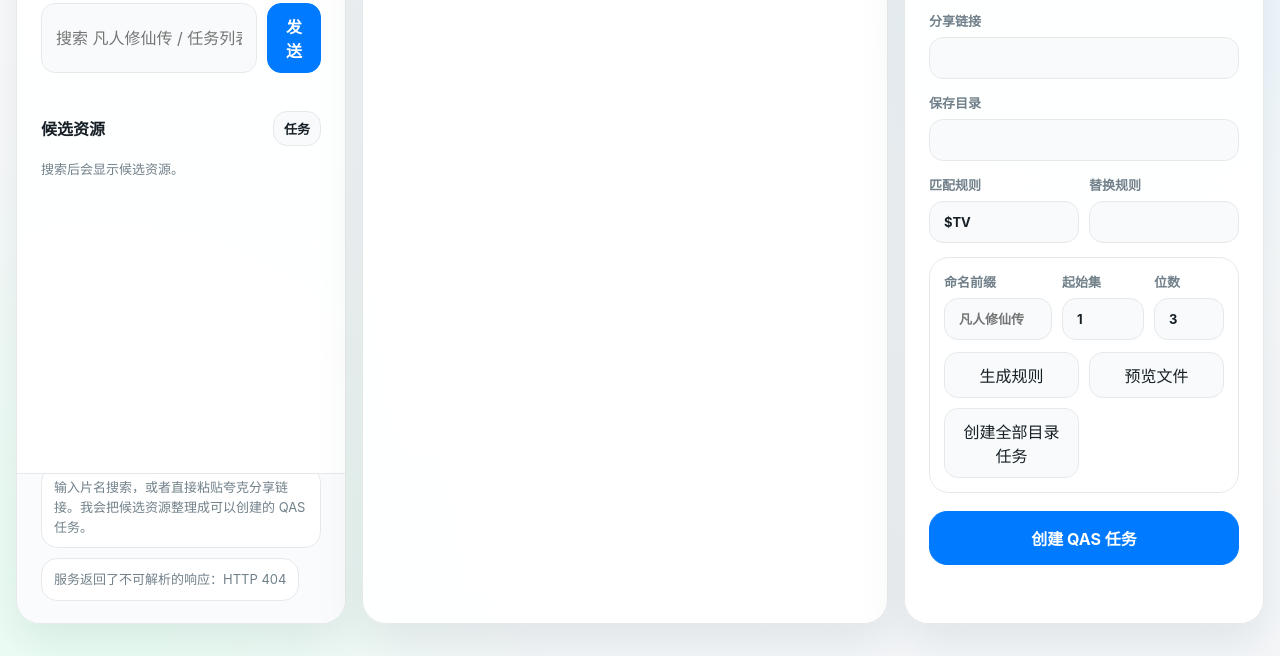
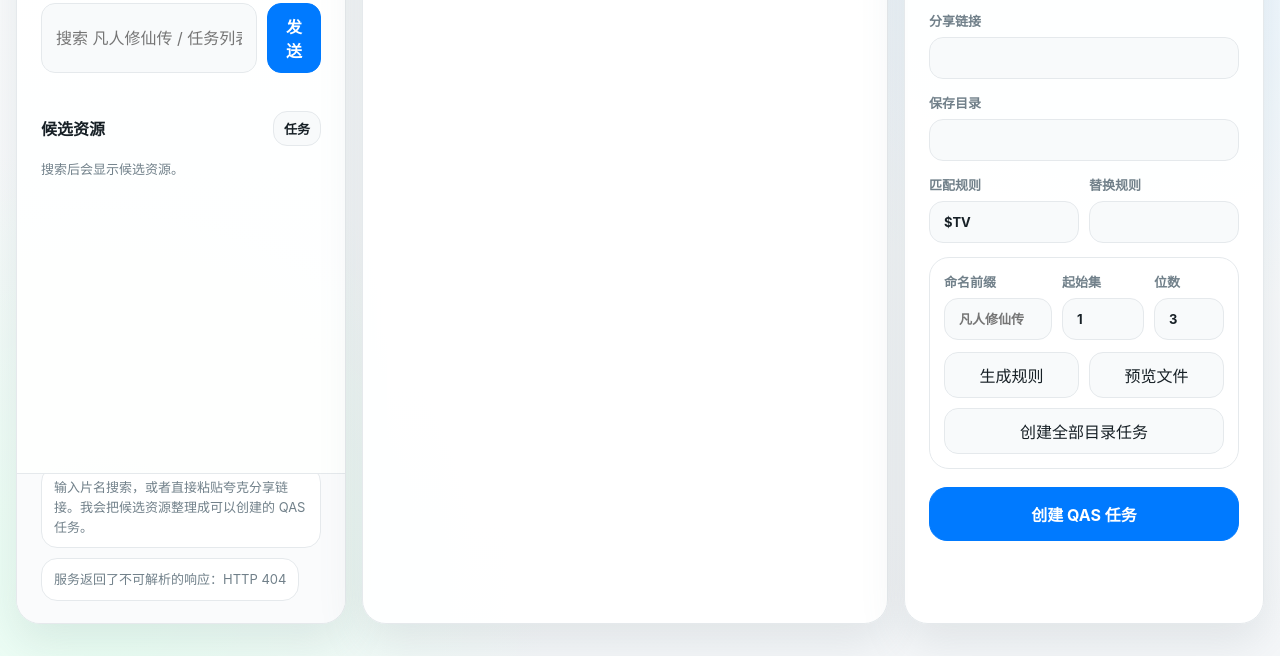
Before and after one commit to 418870684/qas-media-assistant, a website: page public/index.html in a window 1280 px wide. Shown: the part 160-816 px from the top of the page. Drawn offline with Linux system fonts and the light colour scheme; no server answers.

Commit message:
Add all-directory task creation

```diff
--- a/public/styles.css
+++ b/public/styles.css
@@ -549,6 +549,10 @@ label {
   gap: 10px;
 }
 
+.tool-row .wide-action {
+  grid-column: 1 / -1;
+}
+
 .toggle {
   display: flex;
   align-items: center;
```
